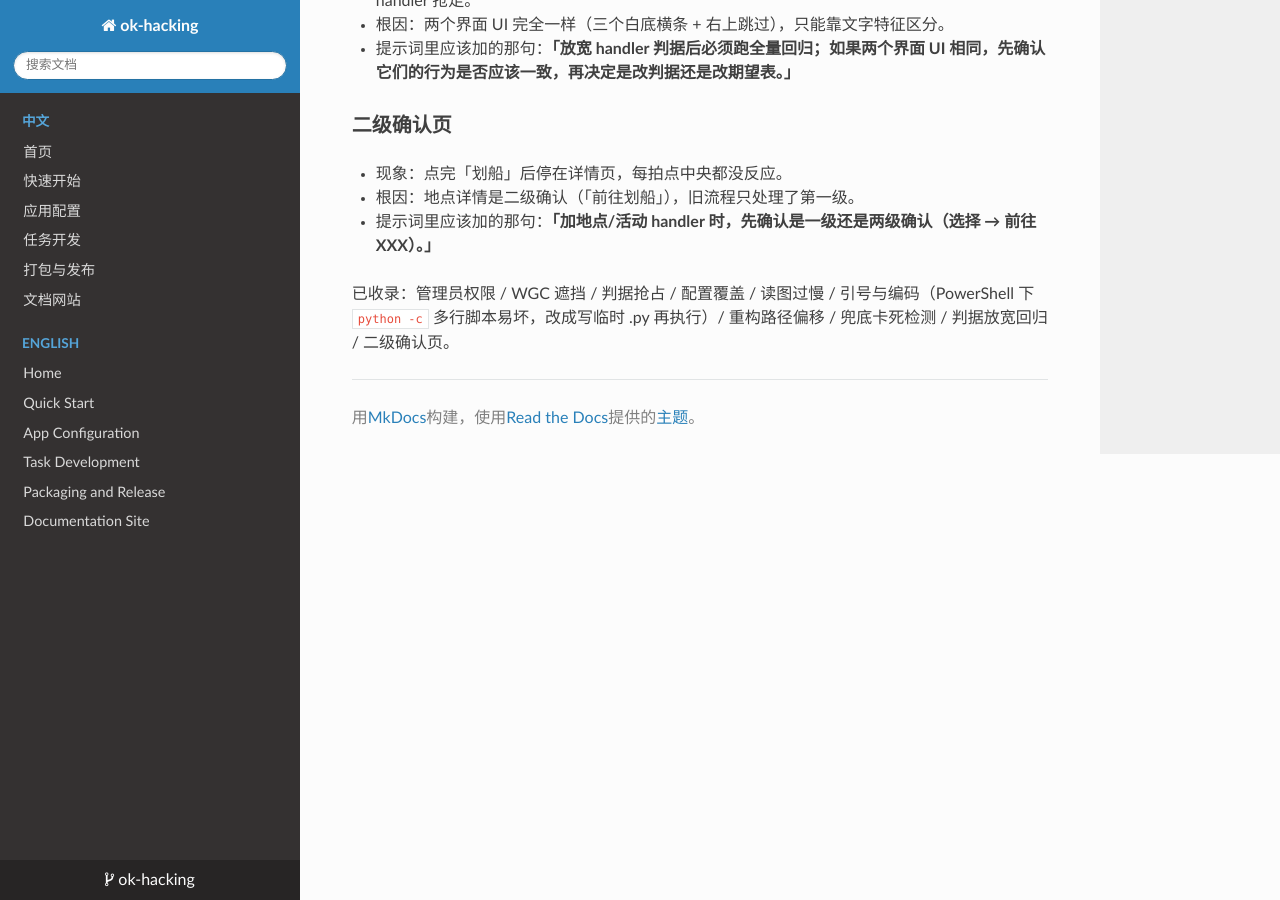
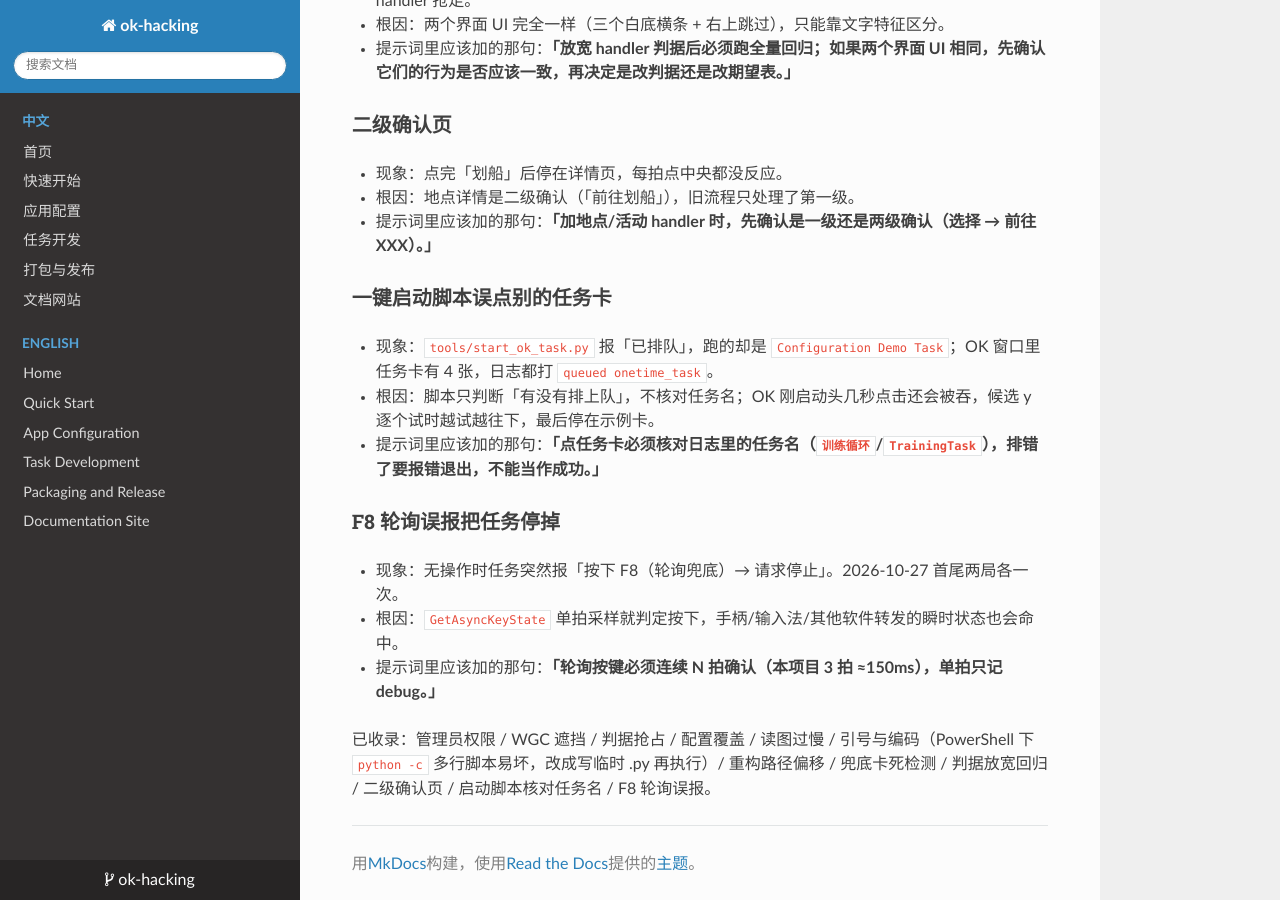
Before and after one commit to TieLaa/ok-hacking, an MkDocs documentation site: the page built from docs/PROMPT_PLAYBOOK.md, in a window 1280 px wide and 900 px high, scrolled down 3364 px. Built offline with MkDocs 1.6.1, drawn with Linux system fonts in a browser that asks for light colours; nearby versions of some CDN libraries.

Commit message:
fix: 启动脚本核对任务名 + F8 轮询连续 3 拍才停

```diff
--- a/docs/PROMPT_PLAYBOOK.md
+++ b/docs/PROMPT_PLAYBOOK.md
@@ -147,4 +147,16 @@ agent 不缺执行力，缺的是「什么不许做」「怎么算做完」。
 - 根因：地点详情是二级确认（「前往划船」），旧流程只处理了第一级。
 - 提示词里应该加的那句：**「加地点/活动 handler 时，先确认是一级还是两级确认（选择 → 前往XXX）。」**
 
-已收录：管理员权限 / WGC 遮挡 / 判据抢占 / 配置覆盖 / 读图过慢 / 引号与编码（PowerShell 下 `python -c` 多行脚本易坏，改成写临时 .py 再执行）/ 重构路径偏移 / 兜底卡死检测 / 判据放宽回归 / 二级确认页。
+### 一键启动脚本误点别的任务卡
+
+- 现象：`tools/start_ok_task.py` 报「已排队」，跑的却是 `Configuration Demo Task`；OK 窗口里任务卡有 4 张，日志都打 `queued onetime_task`。
+- 根因：脚本只判断「有没有排上队」，不核对任务名；OK 刚启动头几秒点击还会被吞，候选 y 逐个试时越试越往下，最后停在示例卡。
+- 提示词里应该加的那句：**「点任务卡必须核对日志里的任务名（`训练循环`/`TrainingTask`），排错了要报错退出，不能当作成功。」**
+
+### F8 轮询误报把任务停掉
+
+- 现象：无操作时任务突然报「按下 F8（轮询兜底）→ 请求停止」。2026-10-27 首尾两局各一次。
+- 根因：`GetAsyncKeyState` 单拍采样就判定按下，手柄/输入法/其他软件转发的瞬时状态也会命中。
+- 提示词里应该加的那句：**「轮询按键必须连续 N 拍确认（本项目 3 拍 ≈150ms），单拍只记 debug。」**
+
+已收录：管理员权限 / WGC 遮挡 / 判据抢占 / 配置覆盖 / 读图过慢 / 引号与编码（PowerShell 下 `python -c` 多行脚本易坏，改成写临时 .py 再执行）/ 重构路径偏移 / 兜底卡死检测 / 判据放宽回归 / 二级确认页 / 启动脚本核对任务名 / F8 轮询误报。
```
Also changed, not shown: docs/RUN_REPORT_2026-10-27_03.md (added, +52 -0 lines), 2 other files.
